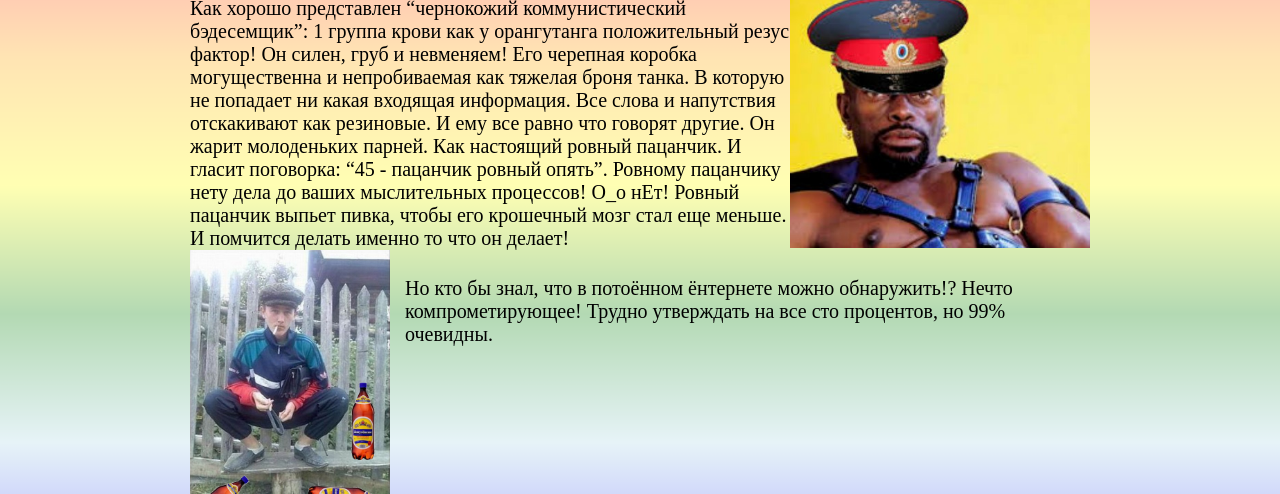
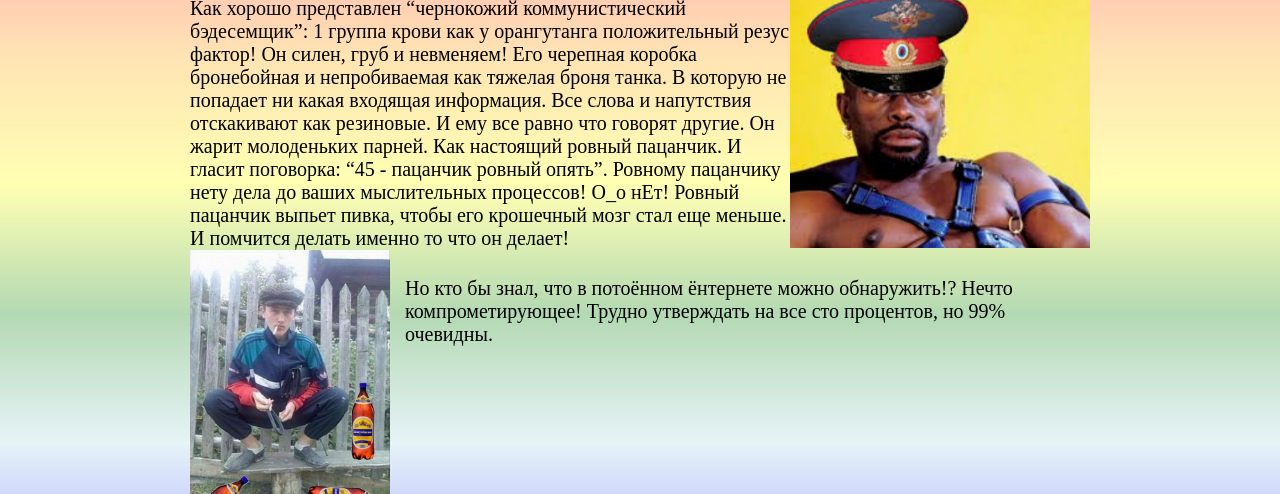
Before and after one commit to amir248/Evidence_in_court, a plain HTML site: page index.html in a window 1280 px wide. Shown: the part 71-565 px from the top of the page. Drawn offline with Linux system fonts and the light colour scheme.

Commit message:
Бронебойная

```diff
--- a/index.html
+++ b/index.html
@@ -89,7 +89,7 @@
       <article>
         <h1>А Ваш чернокожий бэдеэсемщик не такой уж и ровный пацанчик!</h1>
         <div ><img src='images/smooth-guy.jpg' alt='тот самый чернокожий коммунистический бэдеэсемщик'  id='ono'>
-        <p>Как хорошо представлен “чернокожий коммунистический бэдесемщик”: 1 группа крови как у орангутанга положительный резус фактор! Он силен, груб и невменяем! Его черепная коробка могущественна и непробиваемая как тяжелая броня танка. В которую не попадает ни какая входящая информация. Все слова и напутствия отскакивают как резиновые. И ему все равно что говорят другие. Он жарит молоденьких парней. Как настоящий ровный пацанчик. И гласит поговорка: “45 - пацанчик ровный опять”. Ровному пацанчику нету дела до ваших мыслительных процессов! О_о нЕт! Ровный пацанчик выпьет пивка, чтобы его крошечный мозг стал еще меньше. И помчится делать именно то что он делает!</p></div>
+        <p>Как хорошо представлен “чернокожий коммунистический бэдесемщик”: 1 группа крови как у орангутанга положительный резус фактор! Он силен, груб и невменяем! Его черепная коробка бронебойная и непробиваемая как тяжелая броня танка. В которую не попадает ни какая входящая информация. Все слова и напутствия отскакивают как резиновые. И ему все равно что говорят другие. Он жарит молоденьких парней. Как настоящий ровный пацанчик. И гласит поговорка: “45 - пацанчик ровный опять”. Ровному пацанчику нету дела до ваших мыслительных процессов! О_о нЕт! Ровный пацанчик выпьет пивка, чтобы его крошечный мозг стал еще меньше. И помчится делать именно то что он делает!</p></div>
         <div style="max-width:100%;"><img src='images/guy.jpg' alt='Гопник' id='vot'><p class="blockW">Но кто бы знал, что в потоённом ёнтернете можно обнаружить!? Нечто компрометирующее! Трудно утверждать на все сто процентов, но 99% очевидны.</p></div>
 
         <div style='background:yellow; font-size:15px; text-align:center;' id='evidence'><span style='font-size:35px;'>Посмотреть улики!</span><br><span style="font-size:18px;">Осторожно, увиденное может Вас шокировать, нанести непопровимый вред психическому здоровьюи. Данный кадр содержит непристойные и оскорбляющие сцены неизвестно чего! Неизвестно зачем! ... и ничего не известно, кроме одного!<span style='font-size:37px; color:green;'><br>>-<</span> </span><span style='color:red;font-size:37px;'>Улики в Суд!</span><span style="color:blue;">Обнаружены!</span></div>
```
